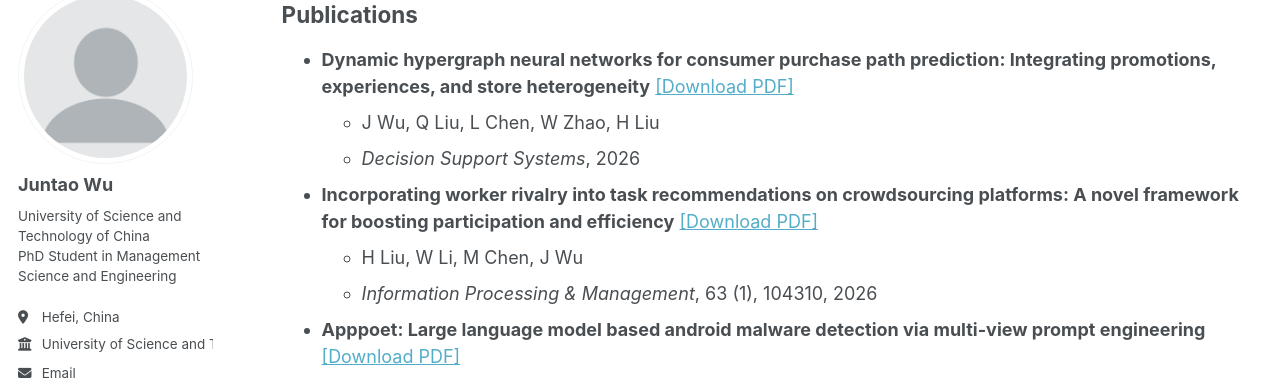
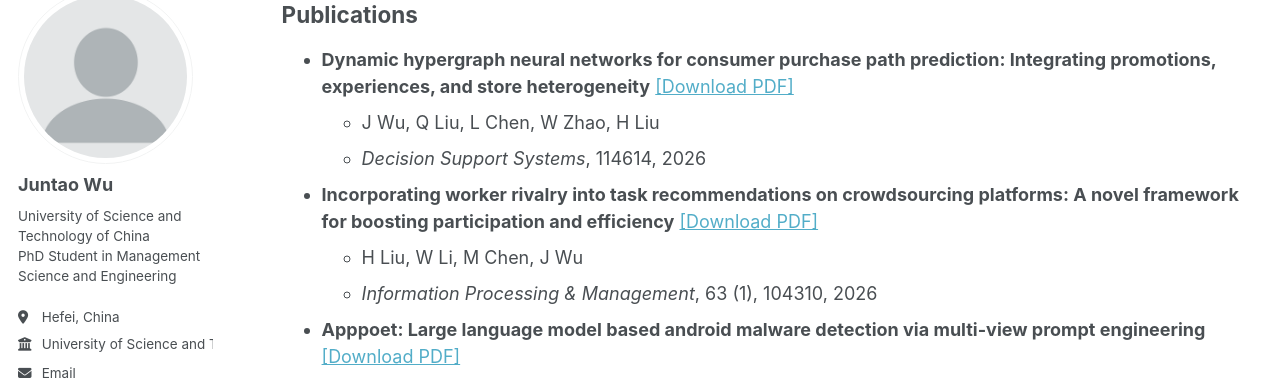
Before and after one commit to tinklert/tinklert.github.io, a Jekyll site: the page built from _pages/cv.md, in a window 1280 px wide and 900 px high, scrolled down 1546 px. Shown: the part 112-492 px from the top of the window. Built offline with Jekyll 4.4.1, drawn with Linux system fonts in a browser that asks for light colours; some web fonts are replaced; a script bundle is joined from its source files by our own code; library files that are not in the unit come from our copies.

Commit message:
Update publications in CV

```diff
--- a/_pages/cv.md
+++ b/_pages/cv.md
@@ -46,9 +46,9 @@
 
 ## Publications
 
-* **Dynamic hypergraph neural networks for consumer purchase path prediction: Integrating promotions, experiences, and store heterogeneity** [[Download PDF]](https://doi.org/10.1016/j.dss.2025.114421)
+* **Dynamic hypergraph neural networks for consumer purchase path prediction: Integrating promotions, experiences, and store heterogeneity** [[Download PDF]](https://doi.org/10.1016/j.dss.2026.114614)
   * J Wu, Q Liu, L Chen, W Zhao, H Liu
-  * *Decision Support Systems*, 2026
+  * *Decision Support Systems*, 114614, 2026
 
 * **Incorporating worker rivalry into task recommendations on crowdsourcing platforms: A novel framework for boosting participation and efficiency** [[Download PDF]](https://doi.org/10.1016/j.ipm.2026.104310)
   * H Liu, W Li, M Chen, J Wu
```
